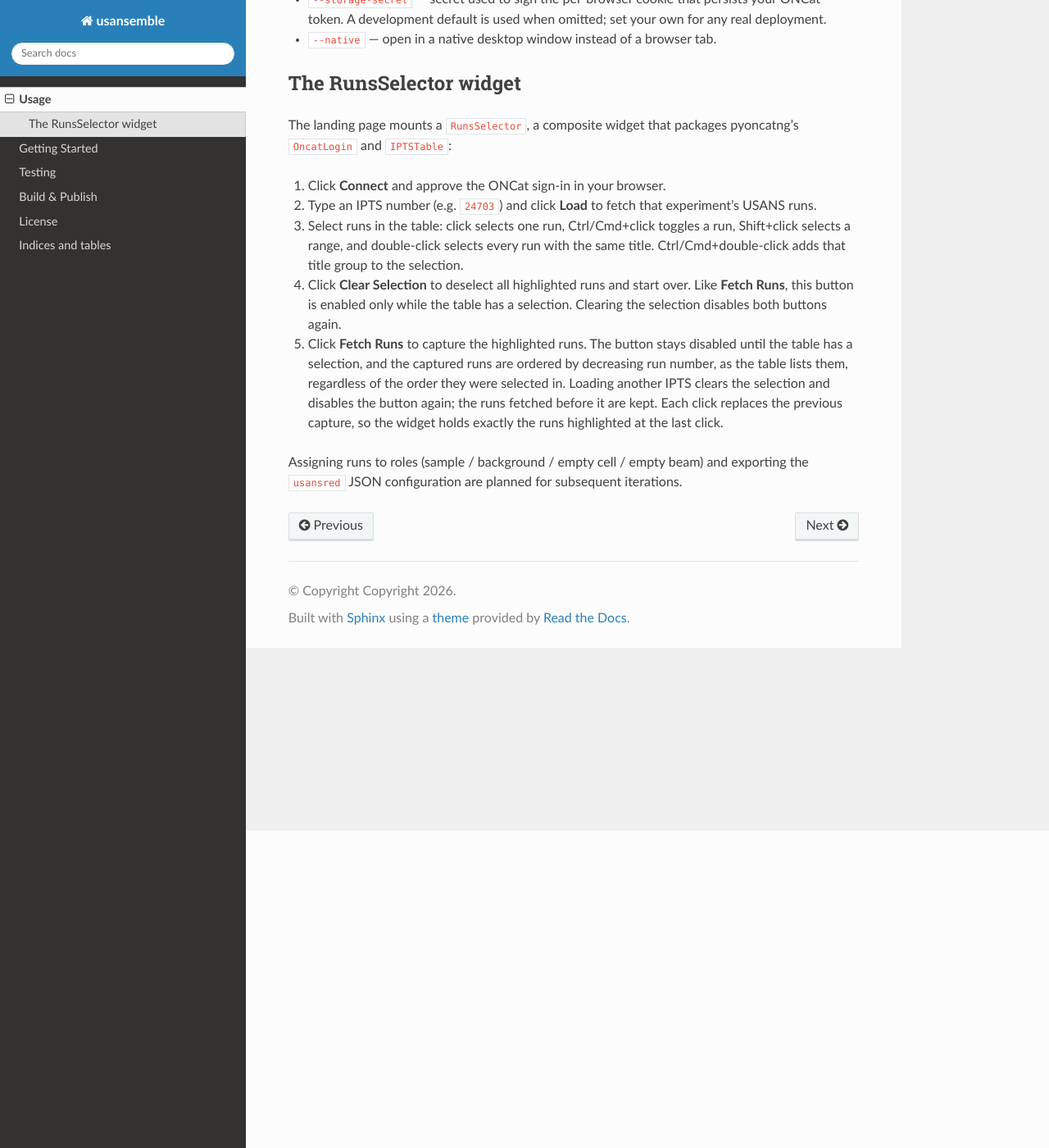
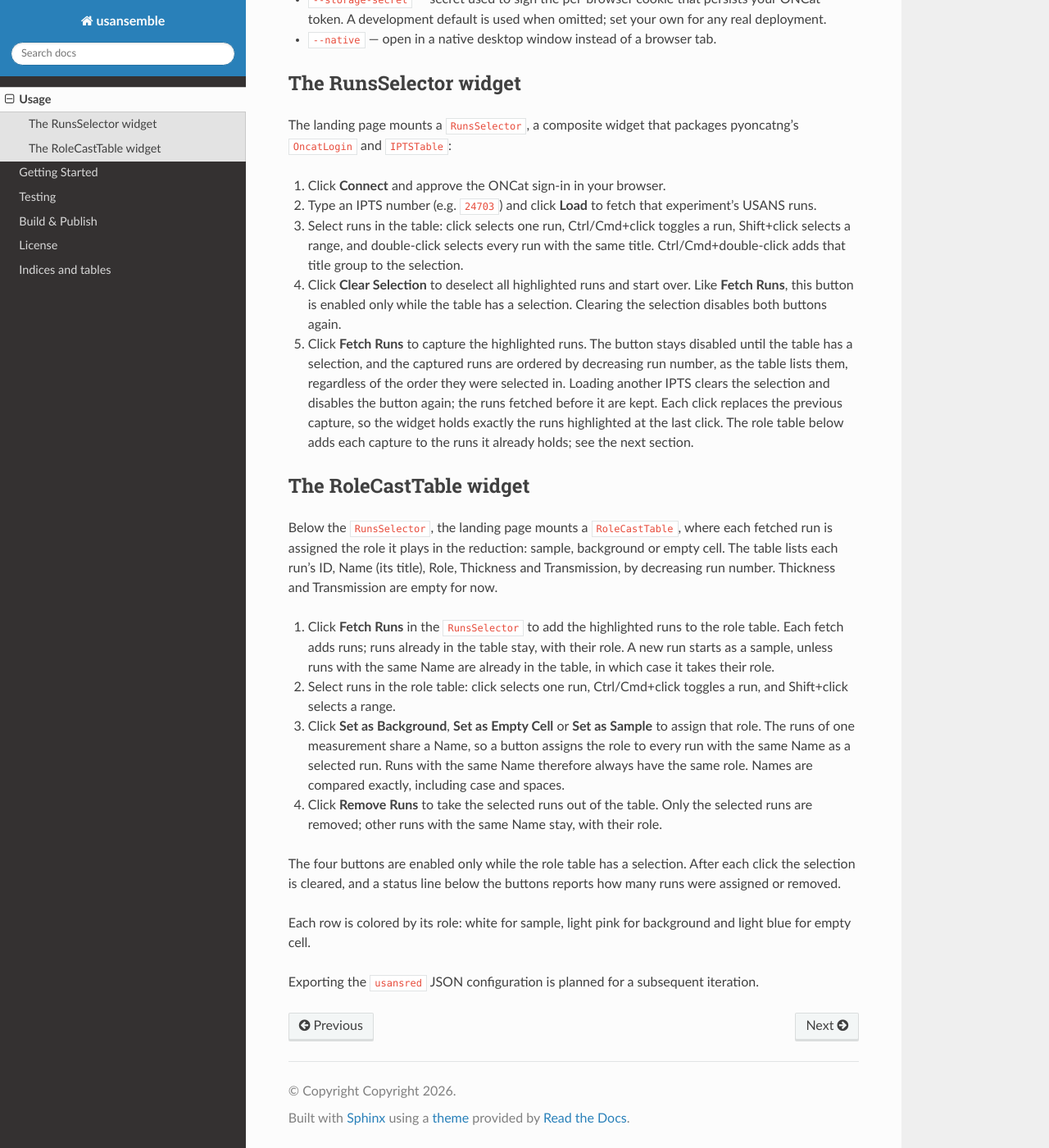
Before and after one commit to neutrons/usansemble, a Sphinx documentation site: the page built from docs/usage.md, in a window 1280 px wide and 1400 px high, scrolled down 387 px. Shown: the whole window at 82% size. Built offline with Sphinx 7.4.7 and the Read the Docs theme 3.1.0, drawn with Linux system fonts in a browser that asks for light colours; the version number is read from the project's files by our own code.

Commit message:
Document the RoleCastTable widget
Add a RoleCastTable section to the usage page covering how fetches add
runs, name-group role assignment, Remove Runs and the row colors.
Replace the note that role assignment is planned, in the usage page
and the index page.

Co-Authored-By: Claude Opus 5.5 (1M context) <noreply@anthropic.com>

```diff
--- a/docs/index.rst
+++ b/docs/index.rst
@@ -7,7 +7,8 @@ JSON reduction configuration consumed by
 `usansred <https://github.com/neutrons/usansred/>`_. It reuses the ONCat login
 and run-browsing widgets from
 `pyoncatng <https://github.com/neutrons/pyoncatng/>`_ to sign in, browse a USANS
-experiment's runs, and (soon) assign runs to roles and export a setup file.
+experiment's runs, and assign runs to roles; exporting the setup file is
+planned.
 
 .. toctree::
    :maxdepth: 2
--- a/docs/usage.md
+++ b/docs/usage.md
@@ -37,7 +37,38 @@ pyoncatng's `OncatLogin` and `IPTSTable`:
    Loading another IPTS clears the selection and disables the button again;
    the runs fetched before it are kept. Each click replaces the previous
    capture, so the widget holds exactly the runs highlighted at the last click.
+   The role table below adds each capture to the runs it already holds; see
+   the next section.
 
-Assigning runs to roles (sample / background / empty cell / empty beam) and
-exporting the `usansred` JSON configuration are planned for subsequent
-iterations.
+## The RoleCastTable widget
+
+Below the `RunsSelector`, the landing page mounts a `RoleCastTable`, where each
+fetched run is assigned the role it plays in the reduction: sample, background
+or empty cell. The table lists each run's ID, Name (its title), Role, Thickness
+and Transmission, by decreasing run number. Thickness and Transmission are
+empty for now.
+
+1. Click **Fetch Runs** in the `RunsSelector` to add the highlighted runs to the
+   role table. Each fetch adds runs; runs already in the table stay, with their
+   role. A new run starts as a sample, unless runs with the same Name are
+   already in the table, in which case it takes their role.
+2. Select runs in the role table: click selects one run, Ctrl/Cmd+click toggles
+   a run, and Shift+click selects a range.
+3. Click **Set as Background**, **Set as Empty Cell** or **Set as Sample** to
+   assign that role. The runs of one measurement share a Name, so a button
+   assigns the role to every run with the same Name as a selected run. Runs
+   with the same Name therefore always have the same role. Names are compared
+   exactly, including case and spaces.
+4. Click **Remove Runs** to take the selected runs out of the table. Only the
+   selected runs are removed; other runs with the same Name stay, with their
+   role.
+
+The four buttons are enabled only while the role table has a selection. After
+each click the selection is cleared, and a status line below the buttons
+reports how many runs were assigned or removed.
+
+Each row is colored by its role: white for sample, light pink for background
+and light blue for empty cell.
+
+Exporting the `usansred` JSON configuration is planned for a subsequent
+iteration.
```
